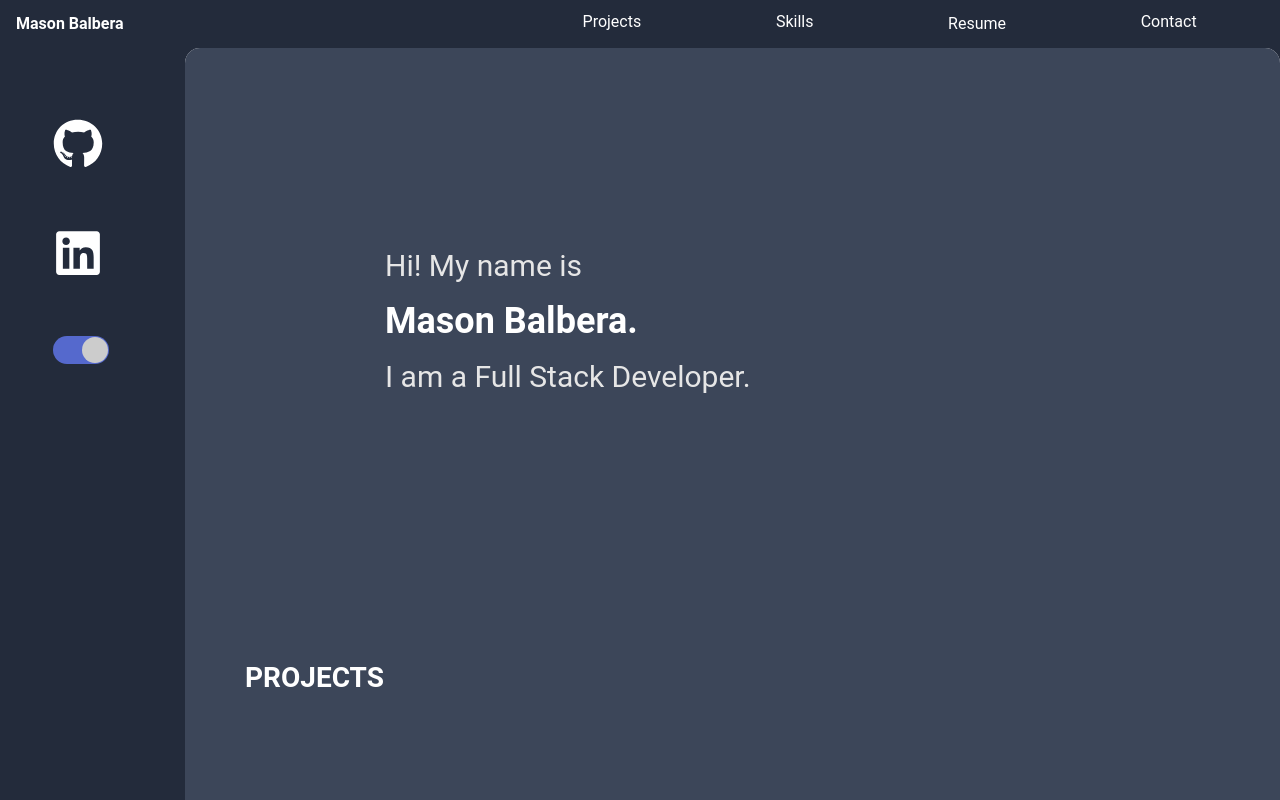
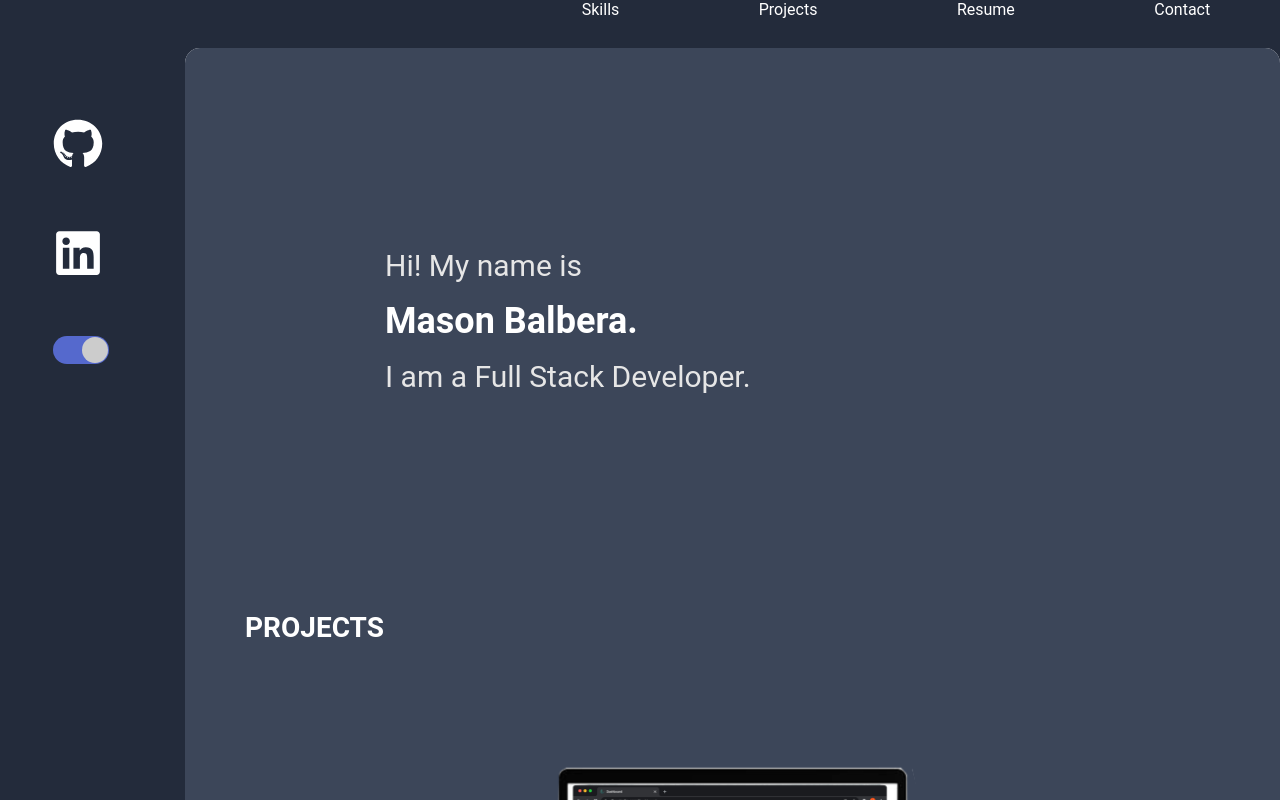
Before and after one commit to mbalbera/-Personal-Site-v2, a React (Create React App) app: page / in a window 1280 px wide. Built offline with nearby package versions, Linux system fonts and the light colour scheme.

Commit message:
refactor

```diff
--- a/src/App.js
+++ b/src/App.js
@@ -1,17 +1,12 @@
 import React from 'react'
-import logo from './assets/Mason-icon.png';
-// import Header from './components/Header'
-// import LeftBar from './components/LeftBar'
+import Header from './components/Header'
 import Background from './components/Background'
 import Skills from './components/Skills'
 import Projects from './components/Projects'
 import Email from './components/Email'
-
+import Slider from './components/Slider';
 import Resume from "./assets/resume.pdf"
-
 import { FaGithub, FaLinkedin } from 'react-icons/fa'
-
-import { Link, animateScroll as scroll, Element } from "react-scroll";
 import Switch from "react-switch";
 
 import './App.css';
@@ -66,6 +61,9 @@ class App extends React.Component{
             <div id="projects" style={{ width: '100%', marginTop: 50 }}>
               <Projects darkMode={this.state.darkMode} isSmallScreen={true} />
             </div>
+            <div id="slider" style={{ width: '100%', marginTop: 50 }}>
+              <Slider darkMode={this.state.darkMode} isSmallScreen={true} />
+            </div>
             <div id="skills" style={{ width: '100%', marginTop: 50 }}>
               <Skills darkMode={this.state.darkMode} isSmallScreen={true} />
             </div>
@@ -90,59 +88,13 @@ class App extends React.Component{
 
     return(
       <body>
-        {/* <!-- header --> */}
-        <header>
-          {/* <!-- header-container --> */}
-          <div class="header-container" >
-            <div style={{ height: 16, display: 'flex', justifyContent: 'space-between', alignItems: 'center', }}>
-              <div style={{ width: '40%', display: 'flex', }}>
-                <p style={{ color: 'rgb(255,255,255)', textAlign: 'left',margin:0, fontWeight:'bold' }}>Mason Balbera</p>
-              </div>
-              <div style={{ display: 'flex', justifyContent: 'space-around', width: '60%' }}>
-                {/* <Link
-                  activeClass="active"
-                  to="#projects"
-                  spy={true}
-                  smooth={true}
-                  offset={-70}
-                  duration={500}
-                > */}
-                  <a href="#projects" style={{ color: 'rgb(255,255,255)', cursor: 'pointer', margin: 0, textDecoration:'none' }}>Projects</a>
-                {/* </Link>
-                <Link
-                  activeClass="active"
-                  to="#skills"
-                  spy={true}
-                  smooth={true}
-                  offset={-70}
-                  duration={500}
-                > */}
-                  <a href="#skills" style={{ color: 'rgb(255,255,255)', cursor: 'pointer', margin: 0, textDecoration:'none'}}>Skills</a>
-                {/* </Link> */}
-                <a style={{textDecoration:'none'}} href={Resume} target="_blank"><p style={{ color: 'rgb(255,255,255)', cursor: 'pointer', margin: 0, textDecoration:'none' }}>Resume</p></a>
-                {/* <Link
-                  activeClass="active"
-                  to="#contact"
-                  spy={true}
-                  smooth={true}
-                  offset={-70}
-                  duration={500}
-                > */}
-                <a href="#contact" style={{ color: 'rgb(255,255,255)', cursor: 'pointer', margin: 0, textDecoration:'none'}}>Contact</a>
-                {/* </Link> */}
-              </div>
-            </div>
-            {/* <Header/> */}
-          </div>
-          {/* <!-- /header-container --> */}
-</header>
-        {/* <!-- /header --> */}
+        <Header/>
 
         {/* <!-- nav --> */}
-        <div class="side-nav-container">
-          <div class="side-nav">
+        <div className="side-nav-container">
+          <div className="side-nav">
             <div style={{width:'60%', margin:'auto', height: '80%', }}>
-              <ul class="side-menu">
+              <ul className="side-menu">
                 <li style={{marginTop: '70%'}}>
                   <a href="https://github.com/mbalbera" target="_blank">
                     <FaGithub color="rgb(255,255,255)" size="50" />
@@ -174,18 +126,18 @@ class App extends React.Component{
         {/* <!-- main --> */}
         <main style={{ width: '-webkit-fill-available' }}>
           {/* <!-- main-container --> */}
-          <div class="main-container" style={{ backgroundColor: this.state.darkMode ? '#3c4659' : null, padding: 50, }}>
+          <div className="main-container" style={{ backgroundColor: this.state.darkMode ? '#3c4659' : null, padding: 50, }}>
             <div style={{ overflowY: 'scroll', marginBottom: 100}}>
               <div style={{width:'100%'}}>
                 <Background darkMode={this.state.darkMode} isSmallScreen={false}/>
               </div>
-              <div id="projects" style={{ width: '100%', marginTop:100 }}>
+              <div id="projects" style={{ width: '100%', marginTop:50 }}>
                 <Projects darkMode={this.state.darkMode} isSmallScreen={false}/>
               </div>
-              <div id="skills" style={{ width: '100%', marginTop:100 }}>
+              <div id="skills" style={{ width: '100%', marginTop:50 }}>
                 <Skills darkMode={this.state.darkMode} isSmallScreen={false}/>
               </div>
-              <div id="contact" style={{ width: '100%', marginTop:100 }}>
+              <div id="contact" style={{ width: '100%', marginTop:50 }}>
                 <Email darkMode={this.state.darkMode} isSmallScreen={false}/>
               </div>
             </div>
```
